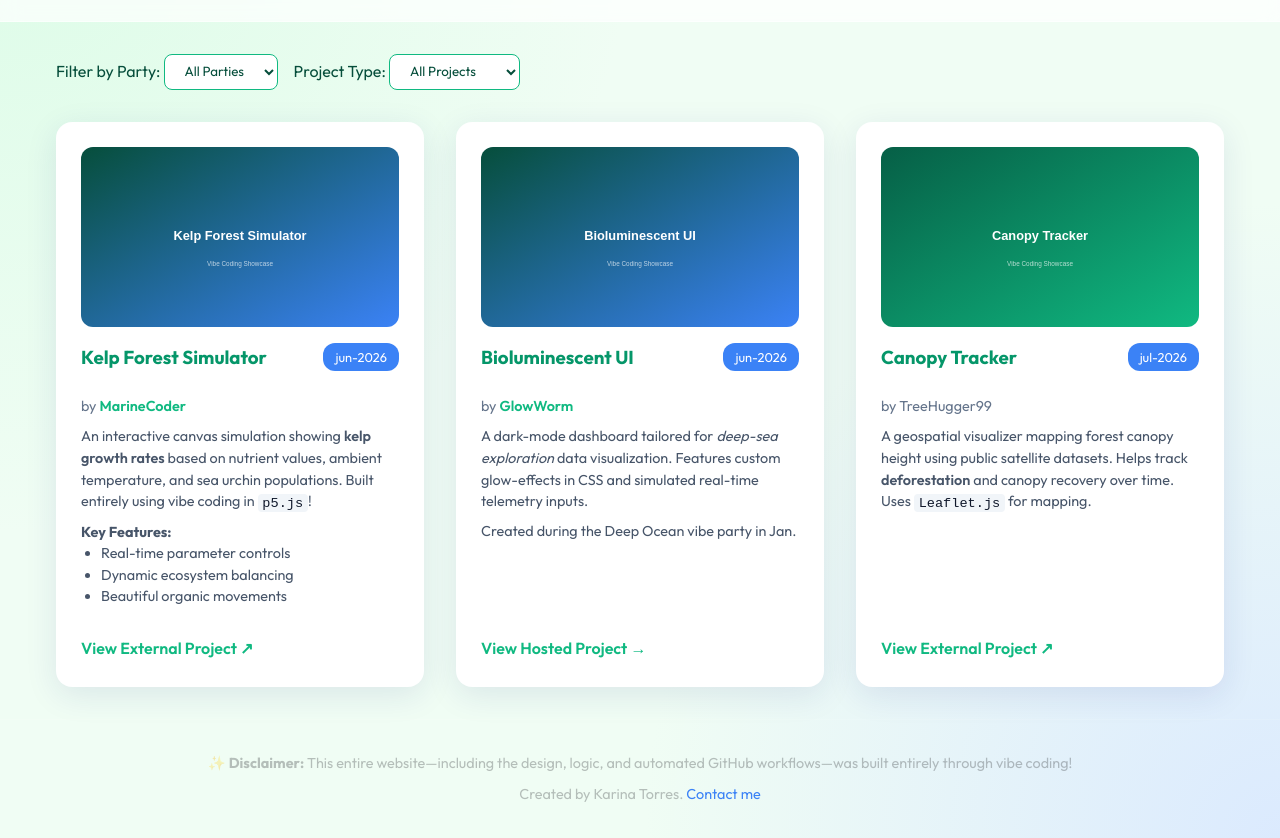
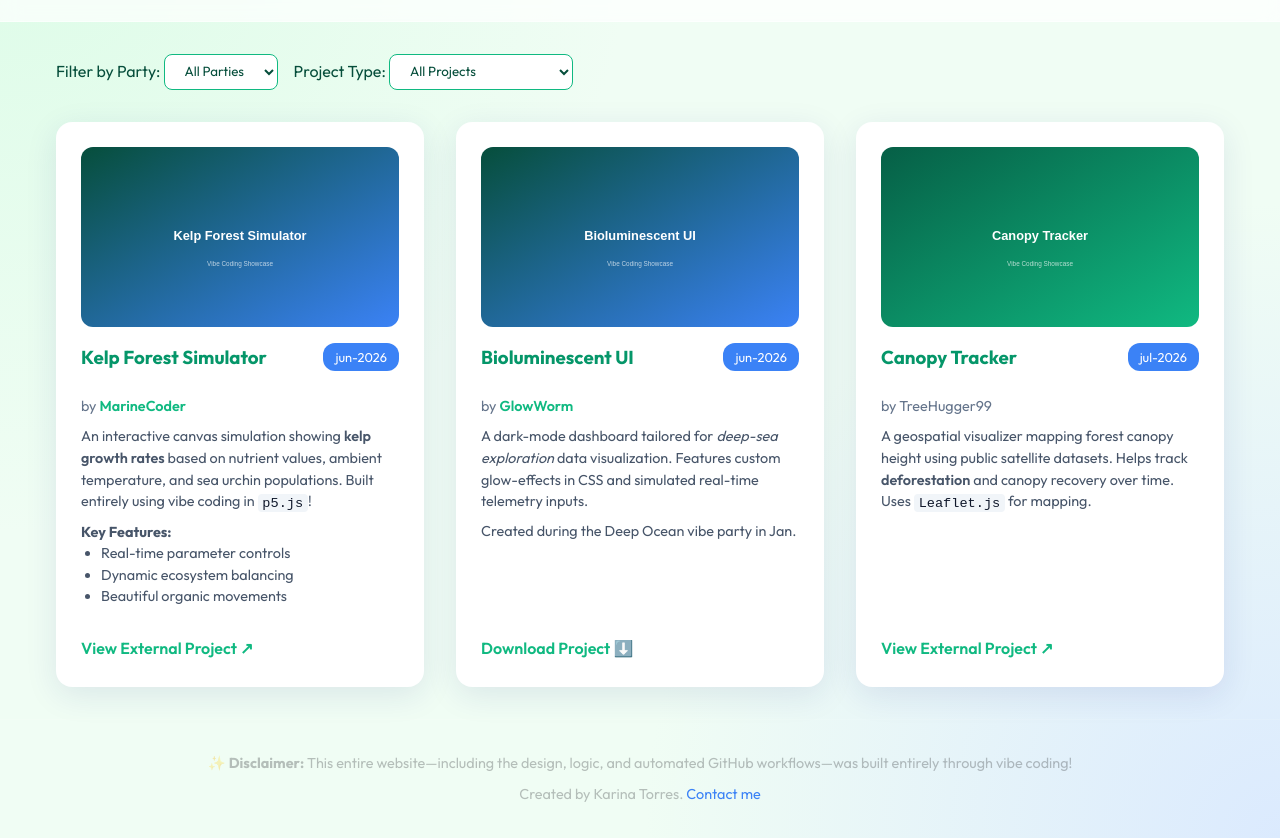
Before and after one commit to KTorres23/vibe-coding-party-gallery, a plain HTML site: page index.html in a window 1280 px wide. Shown: the part 104-942 px from the top of the page. Drawn offline with Linux system fonts and the light colour scheme.

Commit message:
feat: implement project type classification and automated issue processing script for enhanced gallery management

```diff
--- a/app.js
+++ b/app.js
@@ -133,6 +133,11 @@ function renderGallery() {
             ? `<a href="${project.authorLink}" target="_blank" class="author-link">${project.author}</a>`
             : project.author;
 
+        let linkText = 'View External Project ↗';
+        if (project.type === 'hosted') linkText = 'Play Hosted Project →';
+        else if (project.type === 'download') linkText = 'Download Source Code ⬇️';
+        else if (project.type === 'upload') linkText = 'Download Project ⬇️'; // Legacy fallback
+
         // Render card content
         card.innerHTML = `
             <img class="project-screenshot" src="${project.screenshot || generateGradientSvg(project.title, project.party)}" alt="${project.title} Screenshot">
@@ -142,7 +147,7 @@ function renderGallery() {
             </div>
             <p class="author">by ${authorDisplay}</p>
             <div class="desc-content">${parseMarkdown(project.description)}</div>
-            <p><a href="${project.url}" target="_blank">${project.type === 'link' ? 'View External Project ↗' : 'View Hosted Project →'}</a></p>
+            <p><a href="${project.url}" target="_blank">${linkText}</a></p>
         `;
         galleryContainer.appendChild(card);
     });
--- a/index.html
+++ b/index.html
@@ -40,7 +40,8 @@
                     <label for="typeFilter">Project Type:</label>
                     <select id="typeFilter">
                         <option value="all">All Projects</option>
-                        <option value="upload">Hosted Here</option>
+                        <option value="hosted">Hosted Webpage</option>
+                        <option value="download">Downloadable Source</option>
                         <option value="link">External Link</option>
                     </select>
                 </div>
```
Also changed, not shown: .github/scripts/process_issue.js.
